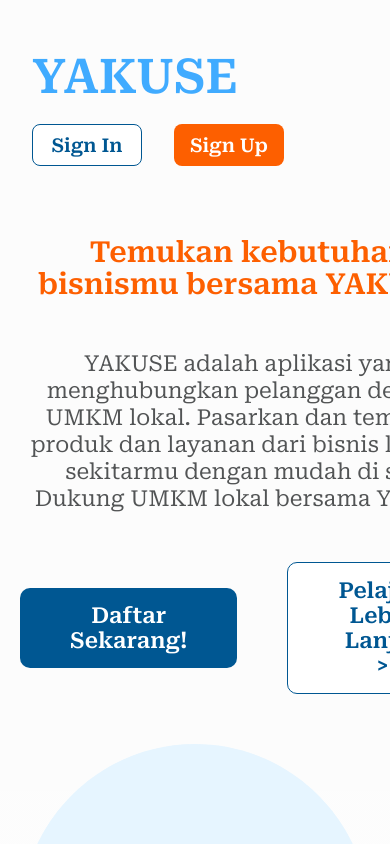
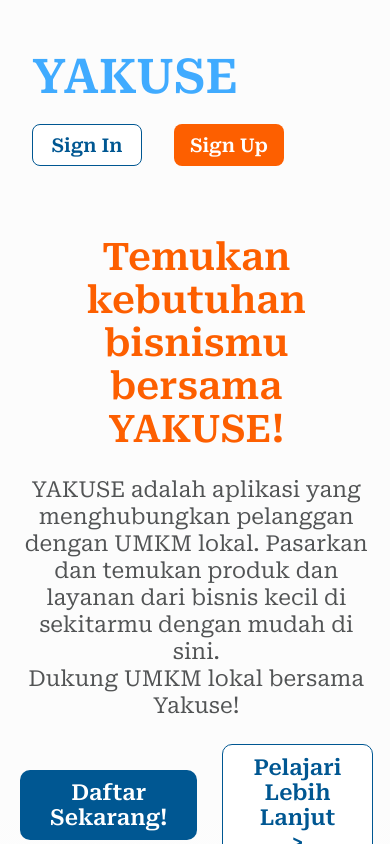
Before and after one commit to IryIndriyanto/yakuse-fe, a Next.js app: page / in a window 390 px wide. Shown: the top 844 px of the page. Built offline with nearby package versions, Linux system fonts and the light colour scheme.

Commit message:
Add: styling responsif for main description

```diff
--- a/src/components/landingMainContent/index.tsx
+++ b/src/components/landingMainContent/index.tsx
@@ -20,14 +20,13 @@ const LandingMainContain = () => {
       {/* Main Section */}
       <section className="w-[1520px] flex flex-row items-start justify-start gap-[100px] max-w-full text-center text-29xl text-p-four font-para-date gap-[50px] gap-[25px] mq1450:flex-wrap">
         {/* Main description */}
-        <div className="self-stretch flex flex-col items-start justify-start gap-[50px] gap-[25px]">
-          {/* Main headline */}
-          <h2 className="m-0 self-stretch relative text-inherit leading-[54px] font-semibold font-[inherit] mq825:text-19xl mq825:leading-[43px] mq450:text-10xl mq450:leading-[32px]">
+        <div className="self-stretch flex flex-col items-start justify-start gap-[50px] sm:gap-[25px]">
+          <h2 className="m-0 self-stretch relative text-inherit font-semibold font-[inherit] text-29xl leading-[54px] sm:text-19xl sm:leading-[43px] xs:text-5xl xs:leading-[24px] text-center">
             Temukan kebutuhan bisnismu bersama YAKUSE!
           </h2>
 
           {/* Main description */}
-          <div className="self-stretch text-center relative text-9xl leading-[34px] text-b-two mq450:text-3xl mq450:leading-[27px]">
+          <div className="self-stretch text-center relative text-9xl leading-[34px] text-b-two sm:text-3xl sm:leading-[27px] xs:text-xl xs:leading-[20px]">
             <p className="m-0">
               YAKUSE adalah aplikasi yang menghubungkan pelanggan dengan UMKM
               lokal. Pasarkan dan temukan produk dan layanan dari bisnis kecil
@@ -37,17 +36,17 @@ const LandingMainContain = () => {
           </div>
 
           {/* Button Container */}
-          <div className="self-stretch flex items-center justify-center gap-[50px] gap-[25px]">
+          <div className="self-stretch flex items-center justify-center gap-[50px] sm:gap-[25px]">
             <button
               onClick={handleSignUp}
-              className="bg-[#005792] text-white text-3xl font-semibold py-[15px] px-[50px] rounded-[10px] hover:bg-[#40abff]"
+              className="bg-[#005792] text-white text-3xl sm:text-2xl xs:text-xl font-semibold py-[15px] px-[50px] sm:py-[10px] sm:px-[30px] xs:py-[8px] xs:px-[20px] rounded-[10px] hover:bg-[#40abff]"
             >
               Daftar Sekarang!
             </button>
 
             <button
               onClick={handleBenefit}
-              className="bg-white text-[#005792] border border-[#005792] text-3xl font-semibold py-[15px] px-[50px] rounded-[10px] hover:bg-w-two"
+              className="bg-white text-[#005792] border border-[#005792] text-3xl sm:text-2xl xs:text-xl font-semibold py-[15px] px-[50px] sm:py-[10px] sm:px-[30px] xs:py-[8px] xs:px-[20px] rounded-[10px] hover:bg-w-two"
             >
               {`Pelajari Lebih Lanjut >`}
             </button>
```
